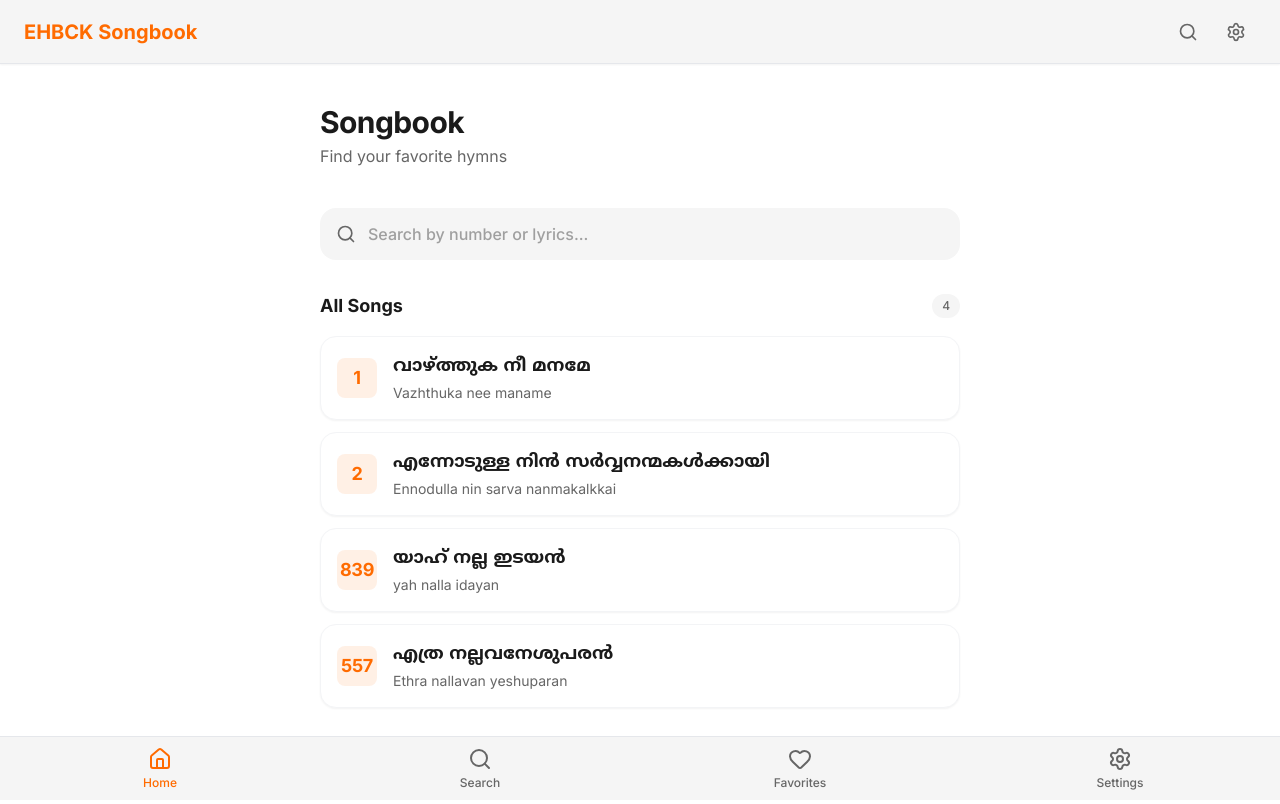
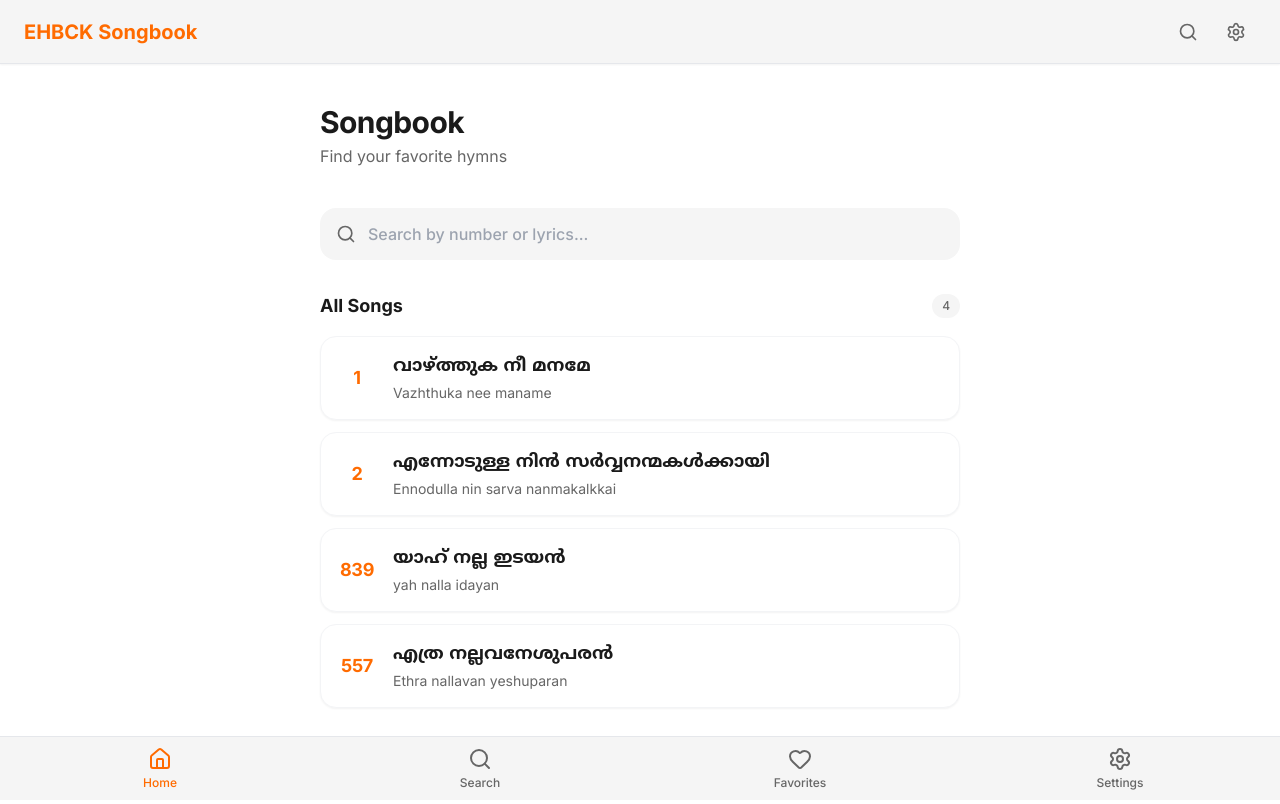
Before and after one commit to brianroyee/PWAsongbook, a React (Vite) app: page / in a window 1280 px wide. Built offline with nearby package versions, Linux system fonts and the light colour scheme.

Commit message:
feat: Implement initial song list and search UI pages with global styling and updated Tailwind color variable usage.

```diff
--- a/src/components/features/SongList.tsx
+++ b/src/components/features/SongList.tsx
@@ -11,20 +11,14 @@ const container = {
   show: {
     opacity: 1,
     transition: {
-      staggerChildren: 0.02
+      staggerChildren: 0.05
     }
   }
 };
 
 const item = {
-  hidden: { opacity: 0, y: 10 },
-  show: {
-    opacity: 1,
-    y: 0,
-    transition: {
-      duration: 0.2
-    }
-  }
+  hidden: { opacity: 0, y: 20 },
+  show: { opacity: 1, y: 0 }
 };
 
 export const SongList = ({ songs }: SongListProps) => {
--- a/src/index.css
+++ b/src/index.css
@@ -7,30 +7,35 @@
 @layer base {
   :root {
     /* Style Guide Theme: Orange, Black, White */
-    --bg-primary: 255 255 255; /* Pure White */
-    --bg-secondary: 245 245 245; /* Light Gray #F5F5F5 */
+    --bg-primary: #FFFFFF; /* Pure White */
+    --bg-secondary: #F5F5F5; /* Light Gray */
 
-    --text-primary: 26 26 26; /* Near Black #1A1A1A */
-    --text-secondary: 102 102 102; /* Mid Gray #666666 */
+    --text-primary: #1A1A1A; /* Near Black */
+    --text-secondary: #666666; /* Mid Gray */
 
-    --accent-primary: 255 107 0; /* Vibrant Orange #FF6B00 */
-    --accent-secondary: 255 133 51; /* Lighter Orange #FF8533 */
+    --accent-primary: #FF6B00; /* Vibrant Orange */
+    --accent-secondary: #FF8533; /* Lighter Orange */
 
-    --status-error: 255 59 48; /* #FF3B30 */
+    --status-error: #FF3B30;
+
+    /* Helper for glass/card if needed */
+    --color-primary: #FF6B00;
   }
 
   .dark {
     /* Dark Mode Adaptation */
-    --bg-primary: 0 0 0; /* Pure Black */
-    --bg-secondary: 28 28 30; /* Dark Gray #1C1C1E */
+    --bg-primary: #000000; /* Pure Black */
+    --bg-secondary: #1C1C1E; /* Dark Gray */
 
-    --text-primary: 255 255 255;
-    --text-secondary: 142 142 147; /* #8E8E93 */
+    --text-primary: #FFFFFF;
+    --text-secondary: #8E8E93;
 
-    --accent-primary: 255 133 51; /* Lighter Orange */
-    --accent-secondary: 255 107 0;
+    --accent-primary: #FF8533; /* Lighter Orange */
+    --accent-secondary: #FF6B00;
 
-    --status-error: 255 69 58; /* #FF453A */
+    --status-error: #FF453A;
+
+    --color-primary: #FF8533;
   }
 
   body {
--- a/src/pages/Home.tsx
+++ b/src/pages/Home.tsx
@@ -20,7 +20,7 @@ export const Home = () => {
           <input
             type="text"
             placeholder="Search by number or lyrics..."
-            className="w-full bg-bg-secondary pl-12 pr-4 py-3.5 rounded-2xl border-none focus:ring-2 focus:ring-accent-primary/20 outline-none text-text-primary placeholder:text-text-secondary/60 font-medium transition-all"
+            className="w-full bg-bg-secondary pl-12 pr-4 py-3.5 rounded-2xl border-none focus:ring-2 focus:ring-primary/20 outline-none text-text-primary placeholder:text-text-secondary/60 font-medium transition-all"
             value={query}
             onChange={(e) => setQuery(e.target.value)}
           />
--- a/src/pages/Search.tsx
+++ b/src/pages/Search.tsx
@@ -49,7 +49,7 @@ export const Search = () => {
           <input
             type="text"
             placeholder="Search by number or lyrics..."
-            className="w-full bg-bg-secondary pl-10 pr-4 py-3 rounded-xl border-none focus:ring-2 focus:ring-accent-primary/20 outline-none transition-shadow text-text-primary placeholder:text-text-secondary"
+            className="w-full bg-bg-secondary pl-10 pr-4 py-3 rounded-xl border-none focus:ring-2 focus:ring-accent-primary outline-none transition-shadow text-text-primary placeholder:text-text-secondary"
             value={query}
             onChange={(e) => setQuery(e.target.value)}
           />
@@ -72,11 +72,9 @@ export const Search = () => {
         </div>
       </div>
 
-      {songs.length > 0 && (
-        <div className="text-sm text-text-secondary mb-2 animate-fade-in-up">
-          {filteredSongs.length} song{filteredSongs.length !== 1 ? 's' : ''} found
-        </div>
-      )}
+      <div className="text-sm text-text-secondary mb-2">
+        {filteredSongs.length} song{filteredSongs.length !== 1 ? 's' : ''} found
+      </div>
 
       <SongList songs={filteredSongs} />
     </div>
--- a/tailwind.config.js
+++ b/tailwind.config.js
@@ -6,22 +6,20 @@ export default {
     extend: {
       colors: {
         bg: {
-          primary: "rgb(var(--bg-primary) / <alpha-value>)",
-          secondary: "rgb(var(--bg-secondary) / <alpha-value>)",
+          primary: "var(--bg-primary)",
+          secondary: "var(--bg-secondary)",
         },
         text: {
-          primary: "rgb(var(--text-primary) / <alpha-value>)",
-          secondary: "rgb(var(--text-secondary) / <alpha-value>)",
+          primary: "var(--text-primary)",
+          secondary: "var(--text-secondary)",
         },
         accent: {
-          primary: "rgb(var(--accent-primary) / <alpha-value>)",
-          secondary: "rgb(var(--accent-secondary) / <alpha-value>)",
+          primary: "var(--accent-primary)",
+          secondary: "var(--accent-secondary)",
         },
         status: {
-          error: "rgb(var(--status-error) / <alpha-value>)",
+          error: "var(--status-error)",
         },
-        // Add primary alias for compatibility
-        primary: "rgb(var(--accent-primary) / <alpha-value>)",
       },
       fontFamily: {
         malayalam: ["Manjari", "sans-serif"],
```
